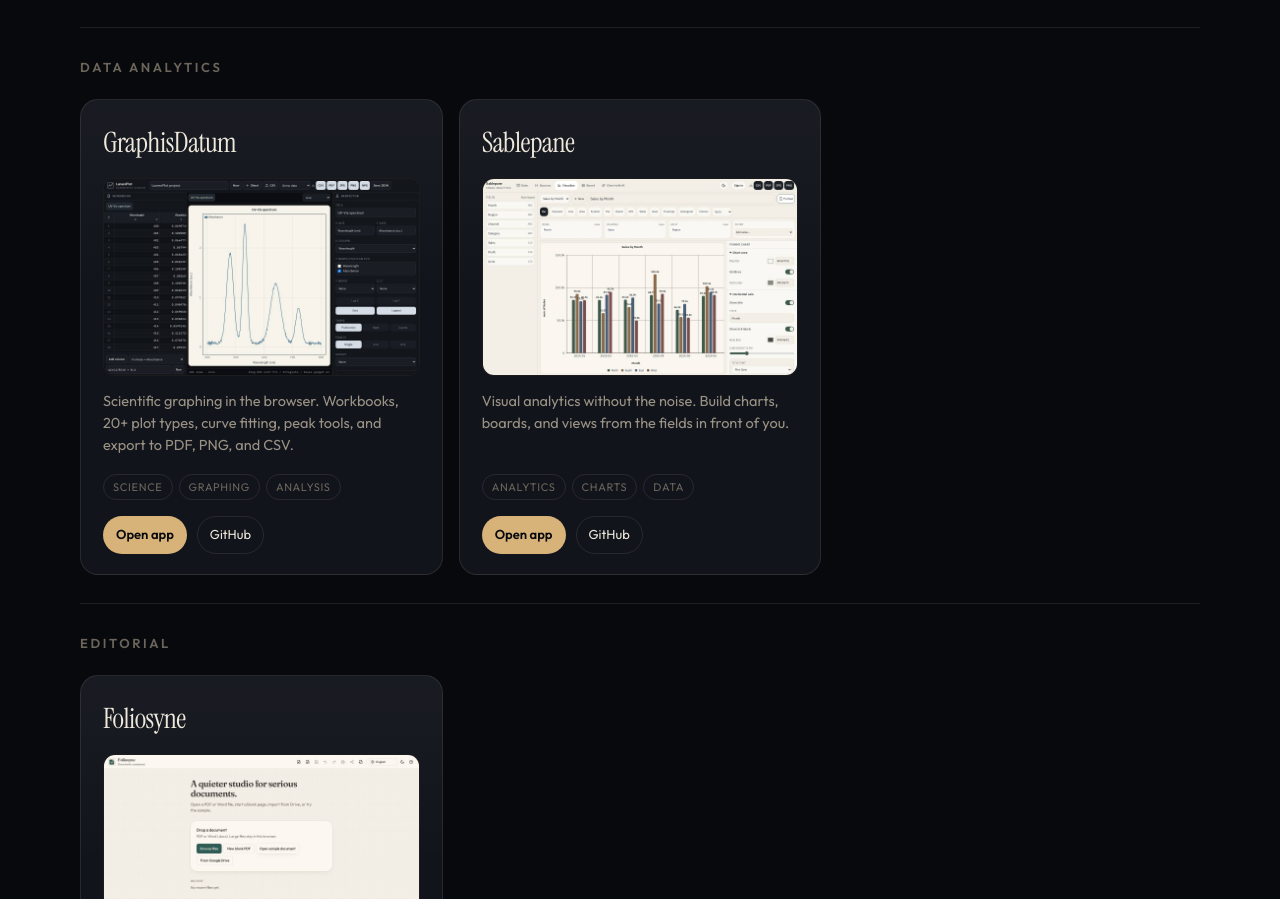
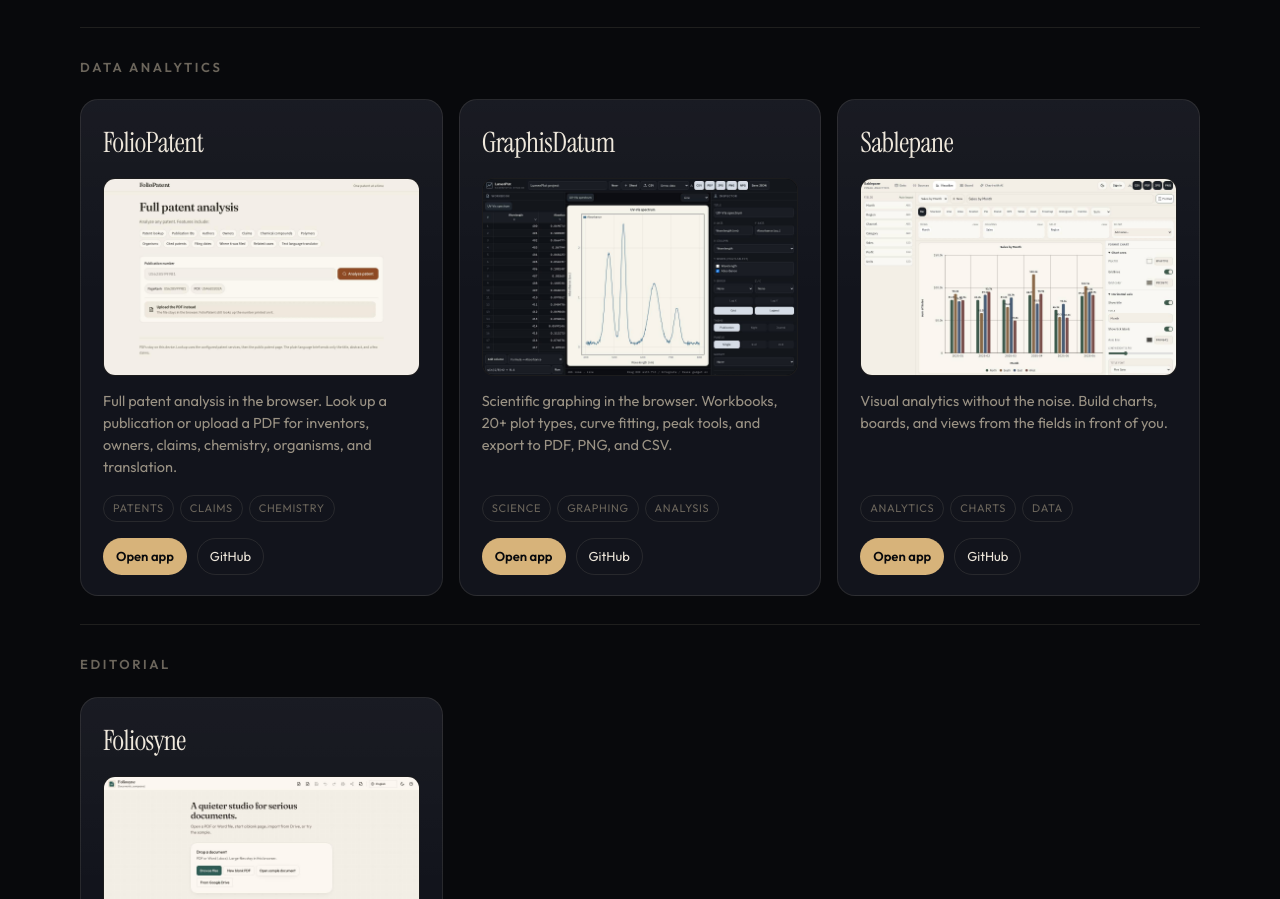
Before and after one commit to PlanckFrames/pf-studio, a Next.js app: page / in a window 1280 px wide. Shown: the part 876-1775 px from the top of the page. Built offline with nearby package versions, Linux system fonts and the light colour scheme.

Commit message:
Add FolioPatent to Data Analytics
Place it first in the section, with the live app, the GitHub repo, and the opening screen.

```diff
--- a/app/page.tsx
+++ b/app/page.tsx
@@ -19,6 +19,16 @@ const sections = [
     id: "analytics",
     title: "Data Analytics",
     projects: [
+      {
+        id: "foliopatent",
+        name: "FolioPatent",
+        shot: "/shots/foliopatent.jpg",
+        blurb:
+          "Full patent analysis in the browser. Look up a publication or upload a PDF for inventors, owners, claims, chemistry, organisms, and translation.",
+        tags: ["Patents", "Claims", "Chemistry"],
+        href: "https://foliopatent.vercel.app",
+        repo: "https://github.com/PlanckFrames/foliopatent",
+      },
       {
         id: "graphisdatum",
         name: "GraphisDatum",
```
Also changed, not shown: public/shots/foliopatent.jpg (added).
